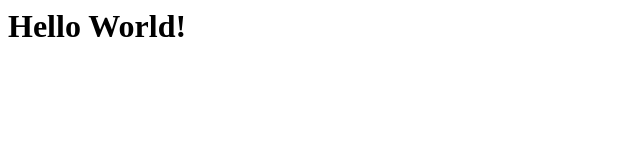
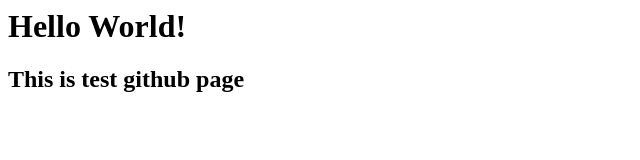
Before and after one commit to elmoya/jennifer-cordez-portfolio, a plain HTML site: page index.html in a window 1280 px wide. Shown: the whole page, without its empty margins (0-640 px from the left). Drawn offline with Linux system fonts and the light colour scheme.

Commit message:
Update index.html

```diff
--- a/index.html
+++ b/index.html
@@ -1 +1,2 @@
 <h1>Hello World!</h1>
+<h2>This is test github page</h2>
```
